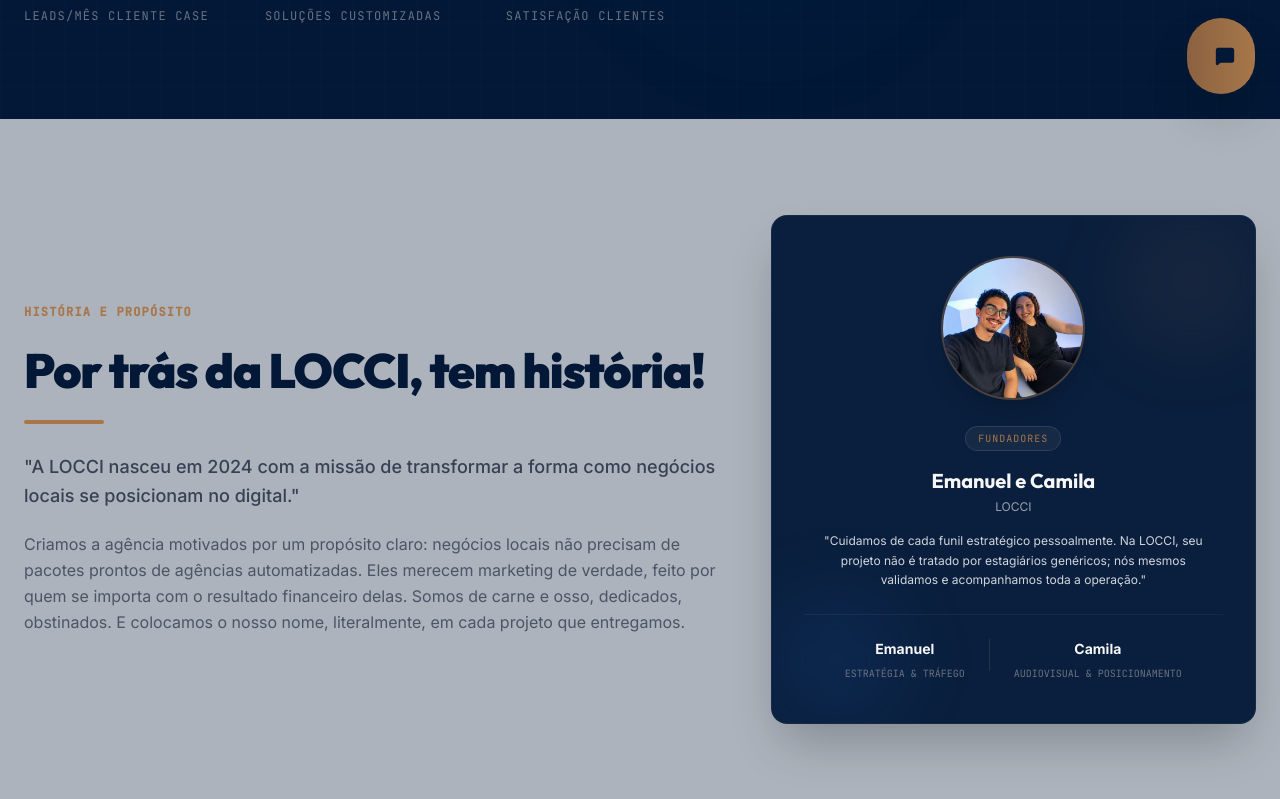
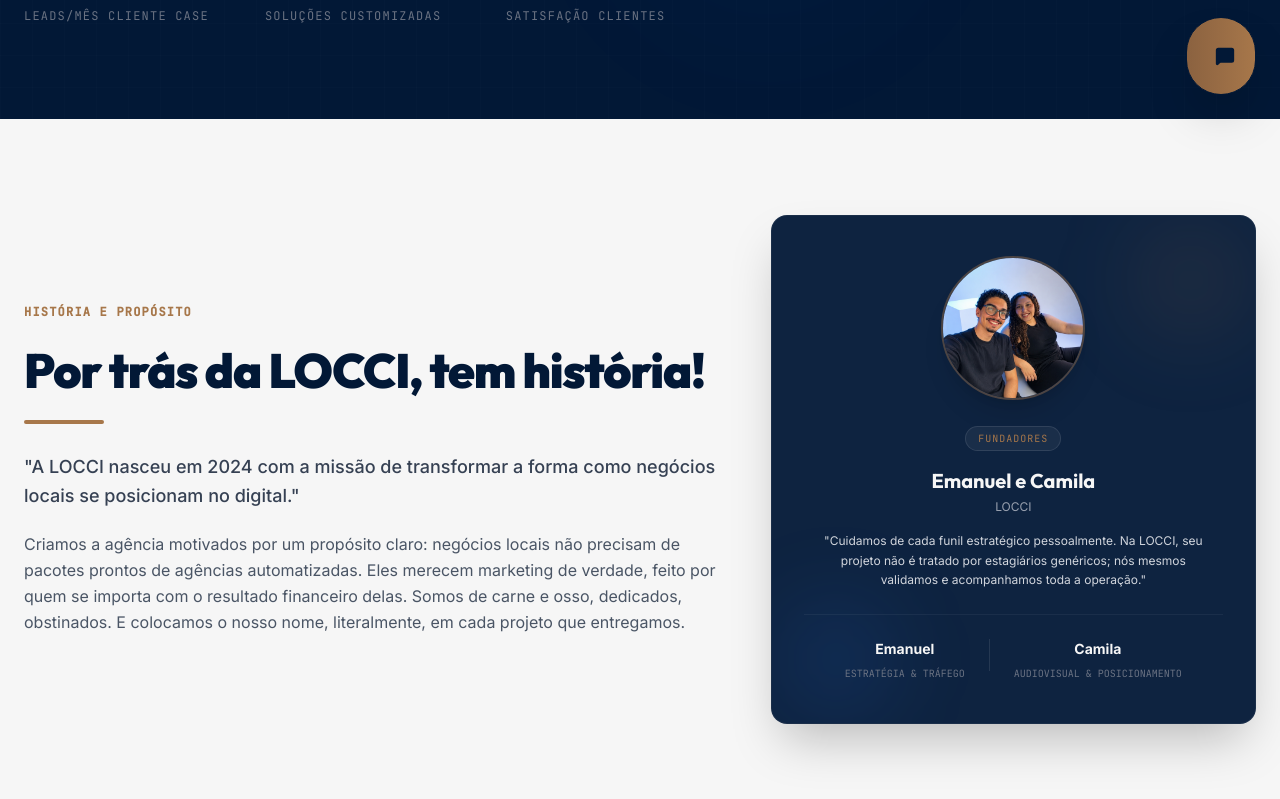
Before and after one commit to loccidigital/Site-LOCCI, a React (Vite) app: page / in a window 1280 px wide. Shown: the part 681-1480 px from the top of the page. Built offline with nearby package versions, Linux system fonts and the light colour scheme.

Commit message:
Update About.tsx

```diff
--- a/src/components/About.tsx
+++ b/src/components/About.tsx
@@ -54,7 +54,7 @@ export default function About() {
   ];
 
   return (
-    <section id="sobre" className="relative py-24 bg-gold-50/70 overflow-hidden">
+    <section id="sobre" className="relative py-24 bg-[#F6F6F6] overflow-hidden">
       <div className="max-w-7xl mx-auto px-6">
 
         {/* Storytelling introduction */}
```
